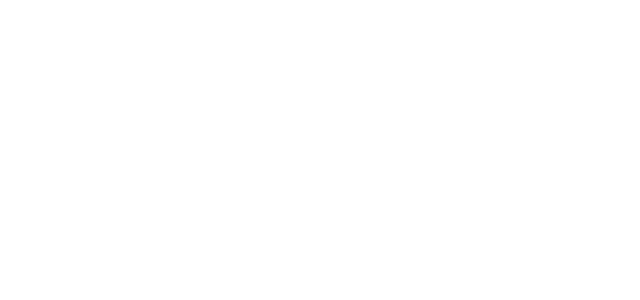
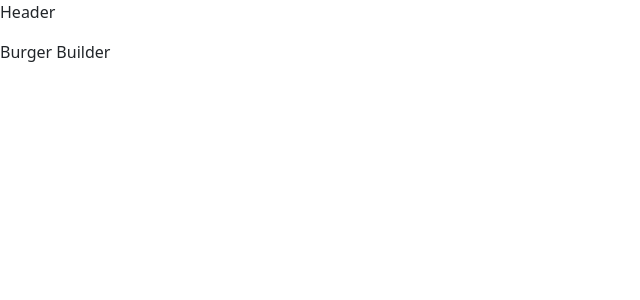
Before and after one commit to fardeenhasib/burger_builder, a React (Create React App) app: page / in a window 1280 px wide. Shown: the top 300 px of the page, without its empty margins (0-640 px from the left). Built offline with nearby package versions, Linux system fonts and the light colour scheme.

Commit message:
Setup of the Project Completed

```diff
--- a/src/App.js
+++ b/src/App.js
@@ -1,5 +1,5 @@
 import './App.css';
-import Main from './Components/main';
+import Main from './Components/Main';
 import React from 'react';
 
 function App() {
--- a/src/Components/BurgerBuilder/BurgerBuilder.js
+++ b/src/Components/BurgerBuilder/BurgerBuilder.js
@@ -0,0 +1,11 @@
+import React, { Component } from "react";
+
+export default class BurgerBuilder extends Component{
+    render (){
+        return (
+            <div>
+                <p> Burger Builder</p>
+            </div>
+        );
+    }
+}
--- /dev/null
+++ b/src/Components/Header/Header.js
@@ -0,0 +1,11 @@
+import React from "react";
+
+const Header = () => {
+    return (
+        <div>
+            <p>Header</p>
+        </div>
+    );
+}
+
+export default Header;
--- a/src/Components/Main.js
+++ b/src/Components/Main.js
@@ -1,9 +1,12 @@
 import React from "react";
+import Header from "./Header/Header";
+import BurgerBuilder from "./BurgerBuilder/BurgerBuilder";
 
 const Main = props => {
     return (
         <div>
-
+            <Header />
+            <BurgerBuilder />
         </div>
     );
 
```
